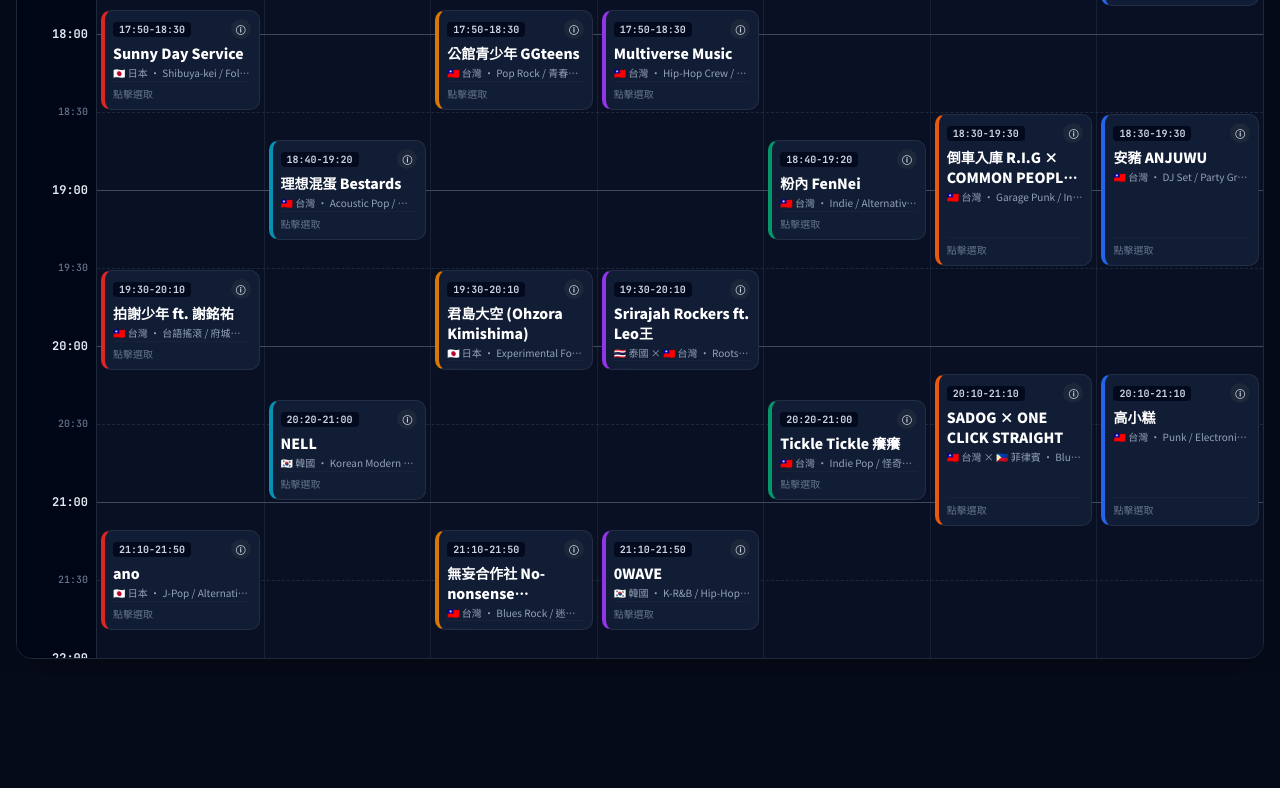
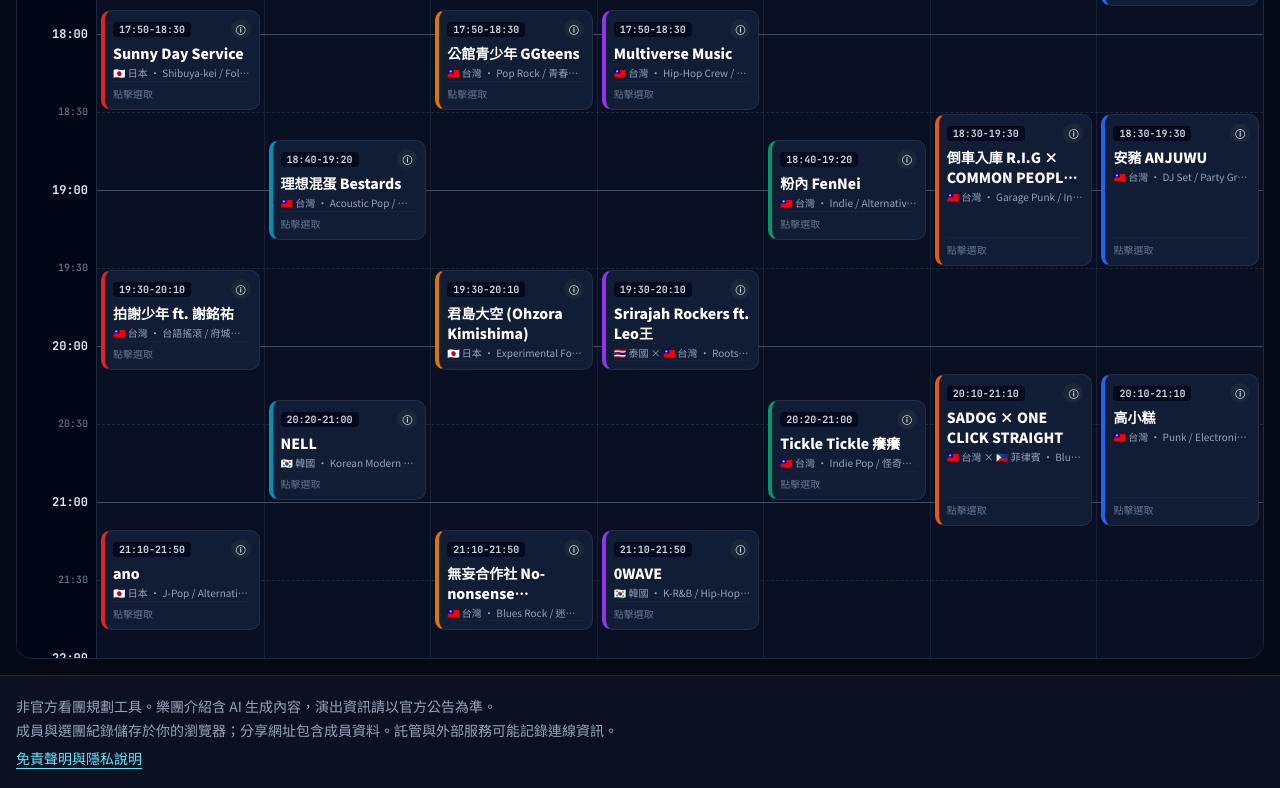
Before and after one commit to idmakers/vagabond2026, a plain HTML site: page index.html in a window 1280 px wide. Shown: the part 1432-2220 px from the top of the page. Before the commit the page ends 2107 px from the top, so only its background shows below. Drawn offline with nearby package versions, Linux system fonts and the light colour scheme.

Commit message:
docs: add disclaimer and privacy footer

```diff
--- a/index.html
+++ b/index.html
@@ -394,6 +394,15 @@
     </section>
 
   </main>
+
+  <footer class="border-t border-slate-800 bg-slate-900/60">
+    <div class="max-w-[1600px] mx-auto px-4 py-5 text-xs sm:text-sm text-slate-400 leading-relaxed">
+      <p>非官方看團規劃工具。樂團介紹含 AI 生成內容，演出資訊請以官方公告為準。</p>
+      <p class="mt-1">成員與選團紀錄儲存於你的瀏覽器；分享網址包含成員資料。託管與外部服務可能記錄連線資訊。</p>
+      <a href="./help.html#privacy" class="inline-block mt-2 text-cyan-300 underline underline-offset-4 hover:text-cyan-100">免責聲明與隱私說明</a>
+    </div>
+  </footer>
+
 
 
   <!-- ================= MODALS ================= -->
```
